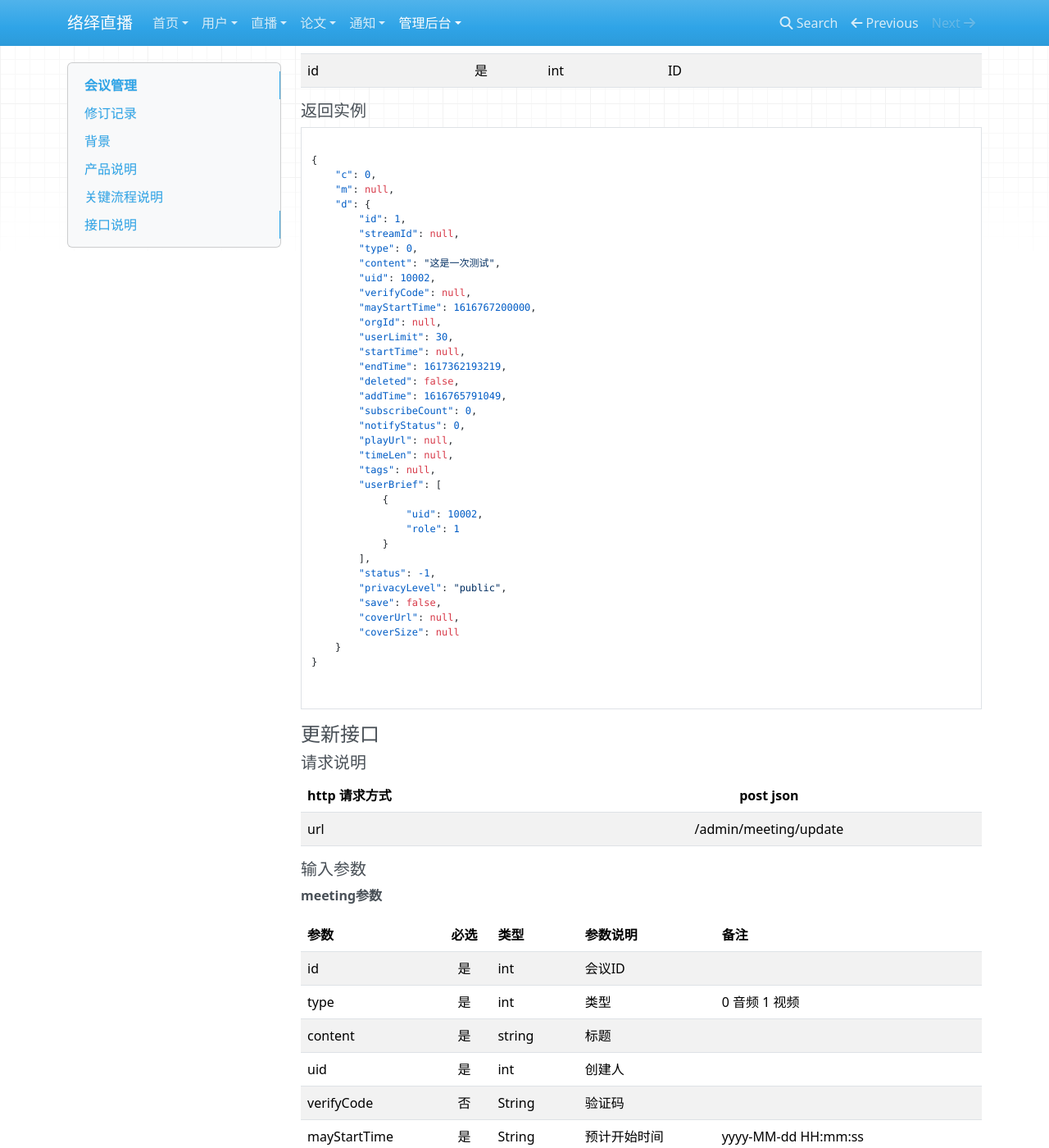
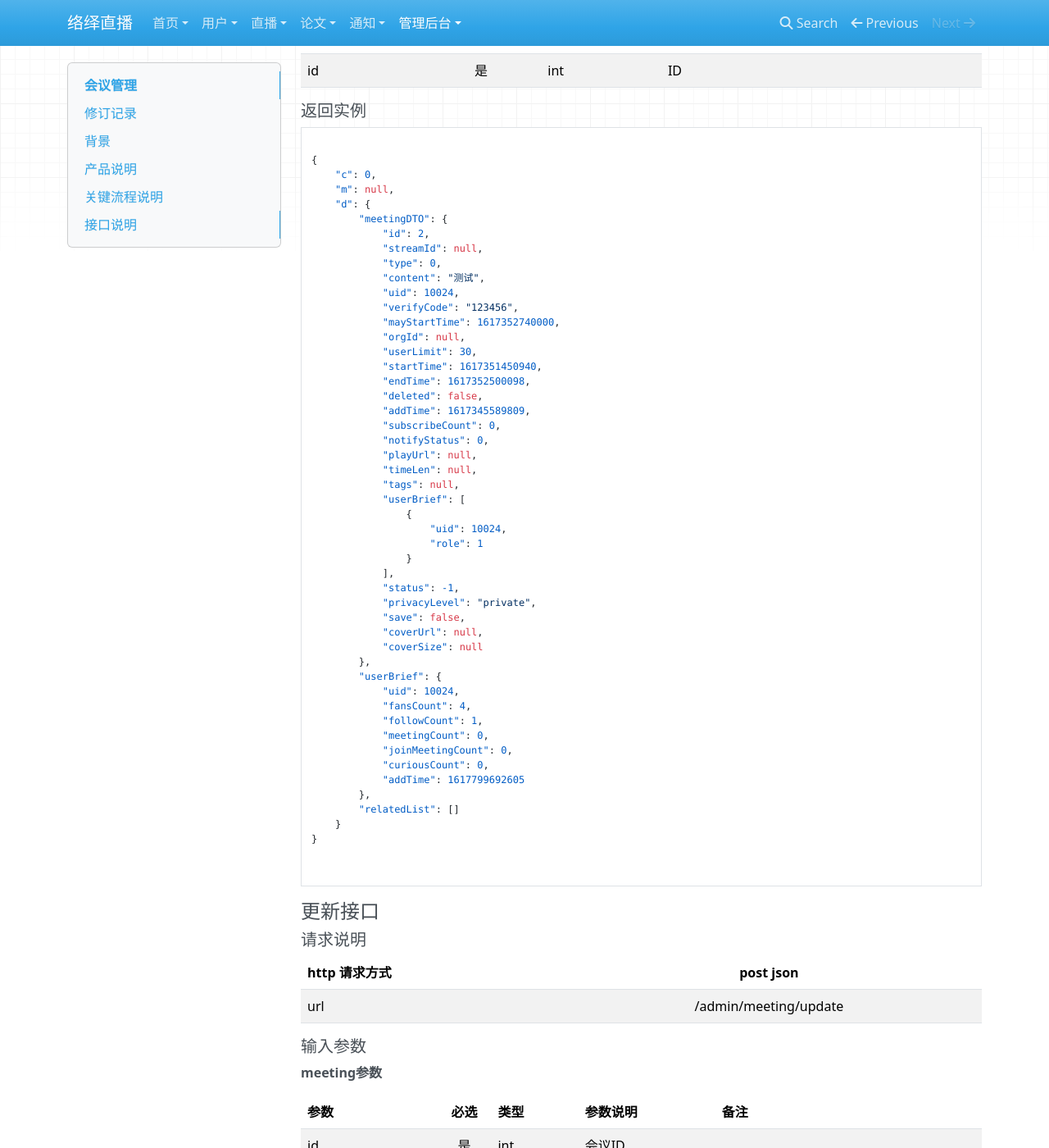
Before and after one commit to G-little/luoyi-wiki, an MkDocs documentation site: the page built from docs/admin/admin_meeting.md, in a window 1280 px wide and 1400 px high, scrolled down 4520 px. Shown: the whole window at 82% size. Built offline with MkDocs 1.6.1, drawn with Linux system fonts in a browser that asks for light colours; nearby versions of some CDN libraries.

Commit message:
add file

```diff
--- a/docs/admin/admin_meeting.md
+++ b/docs/admin/admin_meeting.md
@@ -205,35 +205,47 @@ __tags参数__
     "c": 0,
     "m": null,
     "d": {
-        "id": 1,
-        "streamId": null,
-        "type": 0,
-        "content": "这是一次测试",
-        "uid": 10002,
-        "verifyCode": null,
-        "mayStartTime": 1616767200000,
-        "orgId": null,
-        "userLimit": 30,
-        "startTime": null,
-        "endTime": 1617362193219,
-        "deleted": false,
-        "addTime": 1616765791049,
-        "subscribeCount": 0,
-        "notifyStatus": 0,
-        "playUrl": null,
-        "timeLen": null,
-        "tags": null,
-        "userBrief": [
-            {
-                "uid": 10002,
-                "role": 1
-            }
-        ],
-        "status": -1,
-        "privacyLevel": "public",
-        "save": false,
-        "coverUrl": null,
-        "coverSize": null
+        "meetingDTO": {
+            "id": 2,
+            "streamId": null,
+            "type": 0,
+            "content": "测试",
+            "uid": 10024,
+            "verifyCode": "123456",
+            "mayStartTime": 1617352740000,
+            "orgId": null,
+            "userLimit": 30,
+            "startTime": 1617351450940,
+            "endTime": 1617352500098,
+            "deleted": false,
+            "addTime": 1617345589809,
+            "subscribeCount": 0,
+            "notifyStatus": 0,
+            "playUrl": null,
+            "timeLen": null,
+            "tags": null,
+            "userBrief": [
+                {
+                    "uid": 10024,
+                    "role": 1
+                }
+            ],
+            "status": -1,
+            "privacyLevel": "private",
+            "save": false,
+            "coverUrl": null,
+            "coverSize": null
+        },
+        "userBrief": {
+            "uid": 10024,
+            "fansCount": 4,
+            "followCount": 1,
+            "meetingCount": 0,
+            "joinMeetingCount": 0,
+            "curiousCount": 0,
+            "addTime": 1617799692605
+        },
+        "relatedList": []
     }
 }
 
```
Also changed, not shown: 1 other file.
